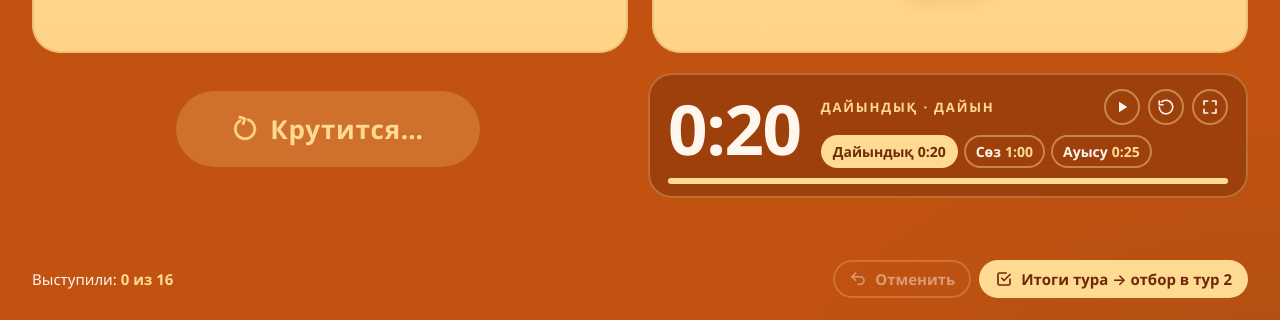
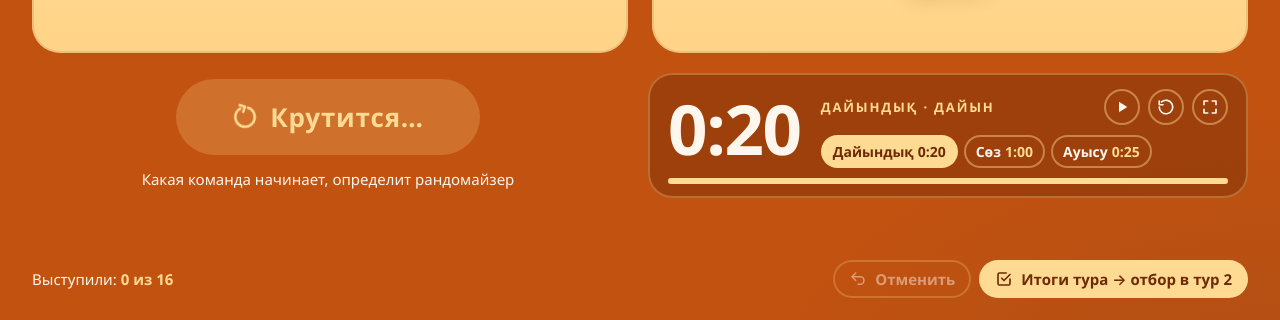
Before and after one commit to a1once/speechhub-dzo, a plain HTML site: page index.html in a window 1280 px wide. Both pictures are taken after a click on the button "Крутить". Shown: the part 480-800 px from the top of the page. Drawn offline with Linux system fonts and the light colour scheme.

Commit message:
Add files via upload

```diff
--- a/index.html
+++ b/index.html
@@ -938,6 +938,20 @@
   }
   function byTeam(ids, team){ return ids.filter(function(id){ return BY_ID[id].team === team; }); }
 
+  /* команды выступают по очереди — внутри команды участник случайный.
+     Какая команда открывает тур, тоже решает рандомайзер при первом розыгрыше.
+     Если в одной команде никого не осталось, выходят оставшиеся из другой.
+     null — первый розыгрыш тура: команду определит рандомайзер. */
+  function nextTeam(t){
+    var rest = remaining(t), list = draws(t);
+    if (!list.length) return null;
+    var last = BY_ID[list[list.length - 1].p[0]].team;
+    var want = last === 'W' ? 'M' : 'W';
+    if (byTeam(rest, want).length) return want;
+    var alt = want === 'W' ? 'M' : 'W';
+    return byTeam(rest, alt).length ? alt : null;
+  }
+
   /* тур 4: пары складываются в танце. Оператор отмечает пару, рандомайзер выбирает только тему.
      Когда осталось двое — это и есть следующая пара, отмечать не нужно. */
   function needPick(t){ return tourOf(t).mode === 'pair' && remaining(t).length > 2; }
@@ -1215,6 +1229,13 @@
         : 'Очередность определена. Удачи финалистам!';
     } else if (!tasksLeft){
       el.hint.textContent = 'Задания этого тура закончились';
+    } else if (T.mode !== 'pair' && !list.length){
+      el.hint.textContent = 'Какая команда начинает, определит рандомайзер';
+    } else if (T.mode !== 'pair' && nextTeam(t)){
+      el.hint.innerHTML = '';
+      el.hint.append('Следующая очередь: ');
+      var nb = document.createElement('b'); nb.textContent = TEAM[nextTeam(t)];
+      el.hint.append(nb);
     } else {
       el.hint.textContent = '';
     }
@@ -1236,7 +1257,10 @@
       p = nextPair(t);   // пару определил танец, а не рандомайзер
       if (!p) return null;
     } else {
-      p = [pick(rest)];
+      var team = nextTeam(t);
+      // первый розыгрыш тура: команду выбирает рандомайзер, дальше — строго по очереди
+      if (!team) team = pick(['W', 'M'].filter(function(x){ return byTeam(rest, x).length; }));
+      p = [pick(byTeam(rest, team))];
     }
     var k = null;
     if (T.tasks){
@@ -1286,8 +1310,12 @@
     el.spinLbl.textContent = 'Крутится…';
     el.nameNo.textContent = '';
 
-    var pool = remaining(t);
-    if (pool.length < 2) pool = roster(t);
+    // в барабане мелькают только участники команды, чья сейчас очередь;
+    // в первом розыгрыше тура команда еще не известна — мелькают все
+    var first = !draws(t).length;
+    var team = BY_ID[plan.p[0]].team;
+    var pool = first ? remaining(t) : byTeam(remaining(t), team);
+    if (pool.length < 2) pool = first ? roster(t) : byTeam(roster(t), team);
     var pairMode = T.mode === 'pair';
     var pending = (T.tasks ? 1 : 0) + (pairMode ? 0 : 1);
 
```
